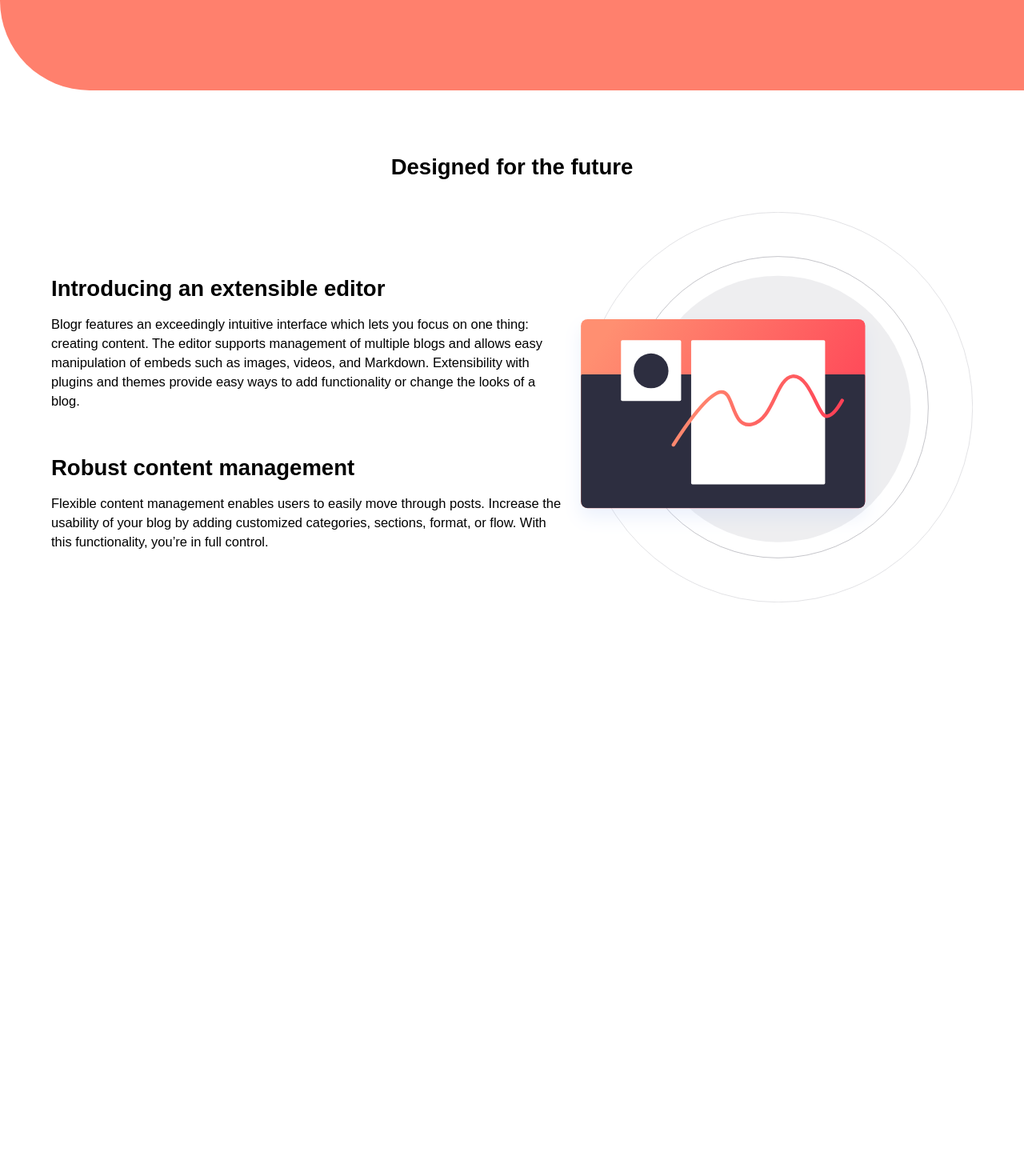
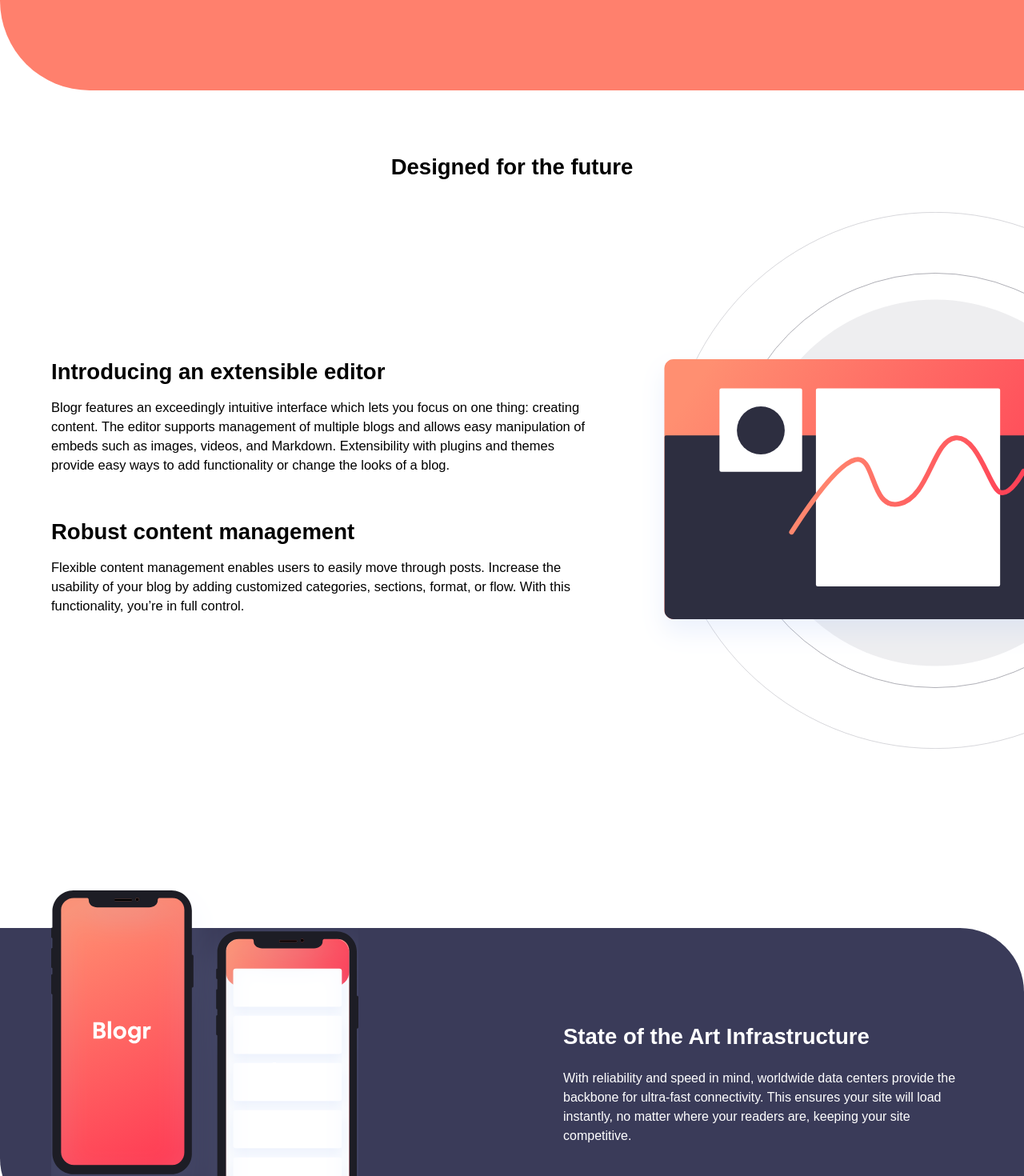
Before and after one commit to IssamAth/blog-landing-page-main, a React (Create React App) app: page / in a window 1280 px wide. Shown: the part 639-2109 px from the top of the page at 80% size. Before the commit the page ends 1472 px from the top, so only its background shows below. Built offline with nearby package versions, Linux system fonts and the light colour scheme.

Commit message:
fifth commit

```diff
--- a/src/App.jsx
+++ b/src/App.jsx
@@ -2,6 +2,7 @@ import React, { useEffect, useState } from 'react';
 import LOGO from '../src/images/logo.svg';
 import IMG1 from '../src/images/illustration-editor-mobile.jpg';
 import IMG2 from '../src/images/illustration-editor-desktop.svg';
+import IMG3 from '../src/images/illustration-phones-cropped.svg';
 
 const getWidth = () => document.documentElement.clientWidth;
 
@@ -15,7 +16,7 @@ const ResponsiveImage = () => {
   }, []);
 
   return (
-    <div className=' md:w-40v'>
+    <div className=' md:w-55v'>
       {width >= 600 ? <img src={IMG2} className='' alt="" /> : <img src={IMG1} alt="" />}
     </div>
   );
@@ -75,7 +76,7 @@ const App = () => {
       </div>
 
       {/* SECOND PART */}
-      <section className='my-20'>
+      <section className='my-20 md:overflow-hidden mb-56'>
         {/* container */}
         <div className="container mx-auto">
           {/* TITLE */}
@@ -85,30 +86,54 @@ const App = () => {
           {/* FLEX ITEM */}
           <div className='flex flex-col mt-10 md:flex-row-reverse md:relative md:items-center'>
             {/* IMAGE */}
-            <div className=''>
+            <div className=' md:-mr-40 xl:-mr-72 lg:-mr-55 '>
               <ResponsiveImage />
             </div>
             {/* BOTH ARTICLES */}
-            <div className=' flex flex-col my-10 md:w-35v'>
+            <div className=' flex flex-col my-10 md:w-35v md:pr-14'>
               {/* FIRST ARTICLE */}
               <article className=' '>
-                <div className=' text-center text-2xlnHalf font-bold my-4 md:text-left'>
+                <div className=' text-center text-2xlnHalf font-bold my-4 md:text-left md:text-2xl lg:text-2xlnHalf'>
                   <h3>Introducing an extensible editor</h3>
                 </div>
-                <div className=' text-center text-bigbase md:text-left'>
+                <div className=' text-center text-bigbase md:text-left md:text-bsm lg:text-bigbase'>
                   <p>Blogr features an exceedingly intuitive interface which lets you focus on one thing: creating content. The editor supports management of multiple blogs and allows easy manipulation of embeds such as images, videos, and Markdown. Extensibility with plugins and themes provide easy ways to add functionality or change the looks of a blog.</p>
                 </div>
               </article>
               {/* SECOND ARTICLE */}
               <article className=' mt-10'>
-                <div className=' text-center text-2xlnHalf font-bold my-4 md:text-left'>
+                <div className=' text-center text-2xlnHalf font-bold my-4 md:text-left md:text-2xl lg:text-2xlnHalf'>
                   <h3>Robust content management</h3>
                 </div>
-                <div className=' text-center text-bigbase md:text-left'>
+                <div className=' text-center text-bigbase md:text-left md:text-bsm lg:text-bigbase'>
                   <p>Flexible content management enables users to easily move through posts. Increase the usability of your blog by adding customized categories, sections, format, or flow. With this functionality, you’re in full control.</p>
                 </div>
               </article>
             </div>
+          </div>
+        </div>
+      </section>
+
+      {/* THIRD PART */}
+      <section className=' bg-bloo rounded-tr-6xl rounded-bl-6xl md:h-72 lg:h-80 xl:h-85 2xl:h-98'>
+        {/* CONTAINER */}
+        <div className=' container mx-auto md:h-full'>
+          {/* FLEX ITEM */}
+          <div className=' flex flex-col md:flex-row md:justify-between md:items-center md:h-full'>
+            {/* IMAGE PHONE */}
+            <div className=' -mt-44 md:w-30v md:-mt-14'>
+              <img src={IMG3} className=' w-auto 2xl:max-h-100' alt="" />
+            </div>
+            {/* ARTICLE */}
+            <article className=' my-5 md:my-0'>
+              <div className=' text-center text-3.5xl font-bold text-white my-6 md:text-left md:text-2xlnHalf'>
+                <h2>State of the Art Infrastructure</h2>
+              </div>
+              {/* PARAGRAPH */}
+              <div className=' text-center text-white mb-20 md:w-40v md:text-left md:mb-0'>
+                <p>With reliability and speed in mind, worldwide data centers provide the backbone for ultra-fast connectivity. This ensures your site will load instantly, no matter where your readers are, keeping your site competitive.</p>
+              </div>
+            </article>
           </div>
         </div>
       </section>
--- a/src/index.css
+++ b/src/index.css
@@ -10,3 +10,7 @@
 body {
     font-family: 'Overpass', sans-serif;
 }
+
+/* *{
+    overflow: hidden;
+} */
--- a/tailwind.config.js
+++ b/tailwind.config.js
@@ -60,7 +60,8 @@ module.exports = {
       'articlebg': '#fafafa',
       'footer': '#2d314e',
       'copyRight': '#9196ab',
-      'pOneBackground': '#ff806d'
+      'pOneBackground': '#ff806d',
+      'bloo':'#3a3b59'
     }),
     columns: {
       auto: 'auto',
@@ -125,7 +126,10 @@ module.exports = {
       64: '16rem',
       72: '18rem',
       80: '20rem',
+      85: '23rem',
       96: '24rem',
+      98: '26rem',
+      100: '30rem'
     },
     animation: {
       none: 'none',
@@ -215,7 +219,9 @@ module.exports = {
       xl: '0.75rem',
       '2xl': '1rem',
       '3xl': '1.5rem',
-      '4xl': '2rem',
+      '4xl': '3rem',
+      '5xl': '4rem',
+      '6xl': '5rem',
       '7xl': '7rem',
       full: '9999px',
     },
```
Also changed, not shown: src/images/illustration-phones-cropped.svg (added), src/images/illustration-phones.jpg (added).
